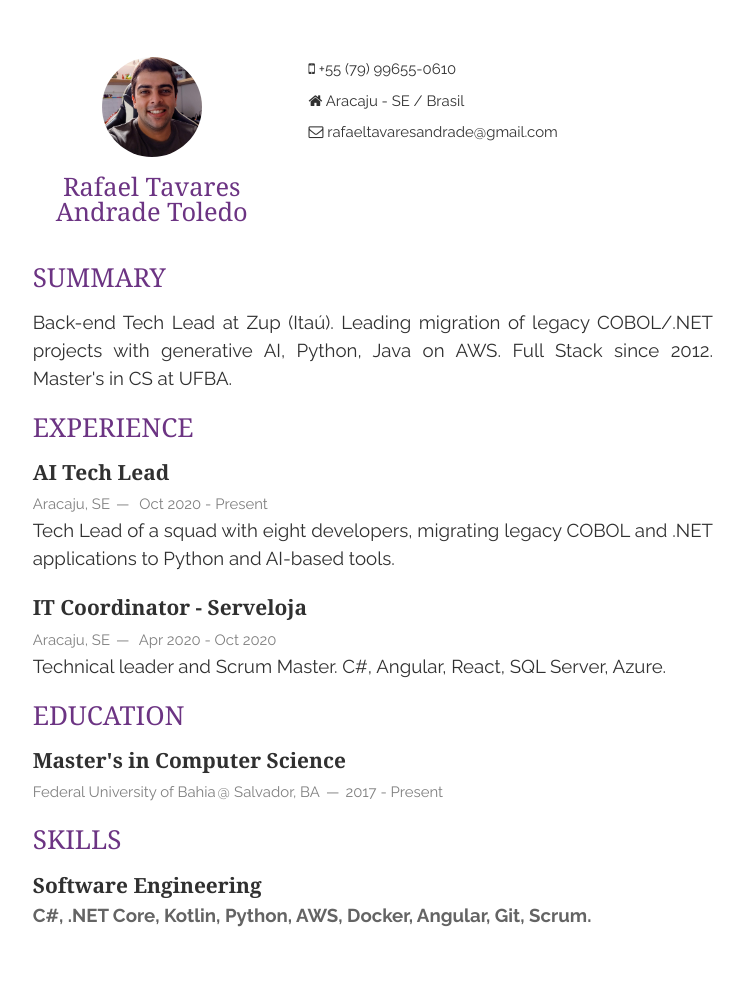
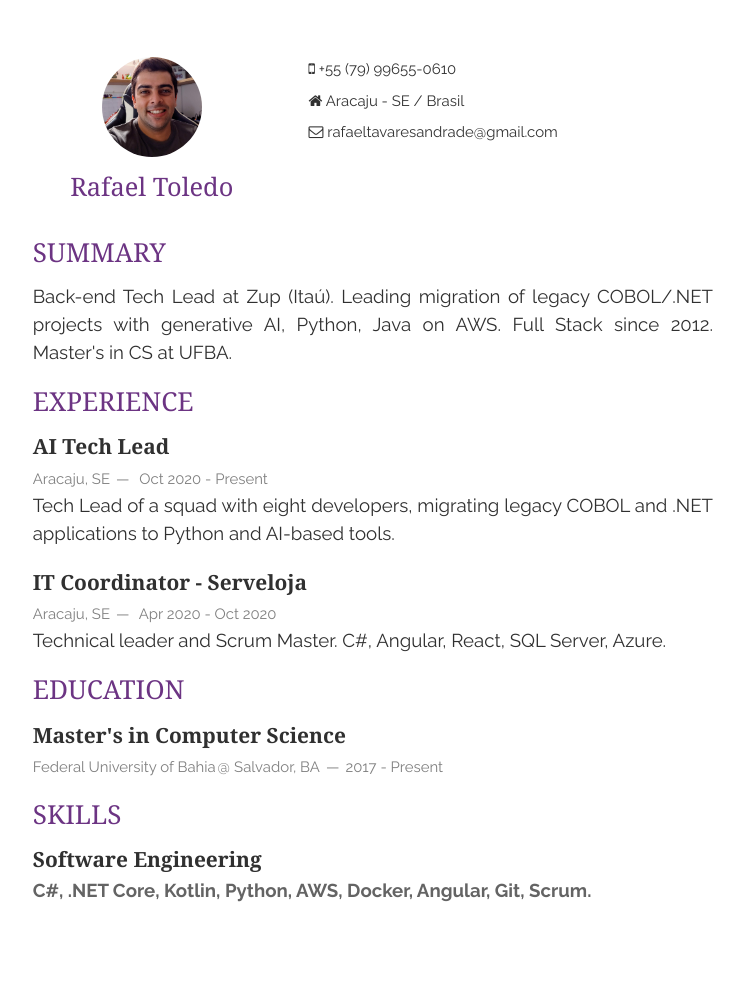
Before and after one commit to RafasTavares/resume-cv, a Jekyll site: the page preview/variant-a.html, which Jekyll copies as it is, in a window 1280 px wide. Shown: the whole page, without its empty margins (24-768 px from the left). Built offline with Jekyll 4.4.1, drawn with Linux system fonts in a browser that asks for light colours; nearby versions of some CDN libraries; after the commit the page ends 980 px from its top, so only the background shows below that.

Commit message:
Update displayed name to Rafael Toledo
Co-Authored-By: Claude Sonnet 5 <noreply@anthropic.com>

```diff
--- a/_config.yml
+++ b/_config.yml
@@ -15,7 +15,7 @@ author: Rafael Tavares
 # for a normal use at the base of the server change it to "/"
 baseurl: /resume-cv/
 title: CV Rafael Tavares
-name: Rafael Tavares Andrade Toledo
+name: Rafael Toledo
 email: rafaeltavaresandrade@gmail.com
 email_full: mailto:rafaeltavaresandrade@gmail.com
 website: rafastavares.github.io
--- a/preview/variant-a.html
+++ b/preview/variant-a.html
@@ -62,7 +62,7 @@
     <header class="five columns">
         <div class="header-identity">
             <img src="../static/img/profile.jpg" class="me" alt="">
-            <h1>Rafael Tavares Andrade Toledo</h1>
+            <h1>Rafael Toledo</h1>
         </div>
         <div class="header-contact">
             <p><a href="#"><i class="fa fa-mobile"></i> +55 (79) 99655-0610</a></p>
--- a/preview/variant-b.html
+++ b/preview/variant-b.html
@@ -89,7 +89,7 @@
     <header class="five columns">
         <div class="header-identity">
             <img src="../static/img/profile.jpg" class="me" alt="">
-            <h1>Rafael Tavares Andrade Toledo</h1>
+            <h1>Rafael Toledo</h1>
         </div>
         <div class="header-contact">
             <p><a href="#"><i class="fa fa-mobile"></i> +55 (79) 99655-0610</a></p>
--- a/preview/variant-c.html
+++ b/preview/variant-c.html
@@ -71,7 +71,7 @@
     <header class="five columns">
         <div class="header-identity">
             <img src="../static/img/profile.jpg" class="me" alt="">
-            <h1>Rafael Tavares Andrade Toledo</h1>
+            <h1>Rafael Toledo</h1>
         </div>
         <div class="header-contact">
             <p><a href="#"><i class="fa fa-mobile"></i> +55 (79) 99655-0610</a></p>
```
Also changed, not shown: README.md.
